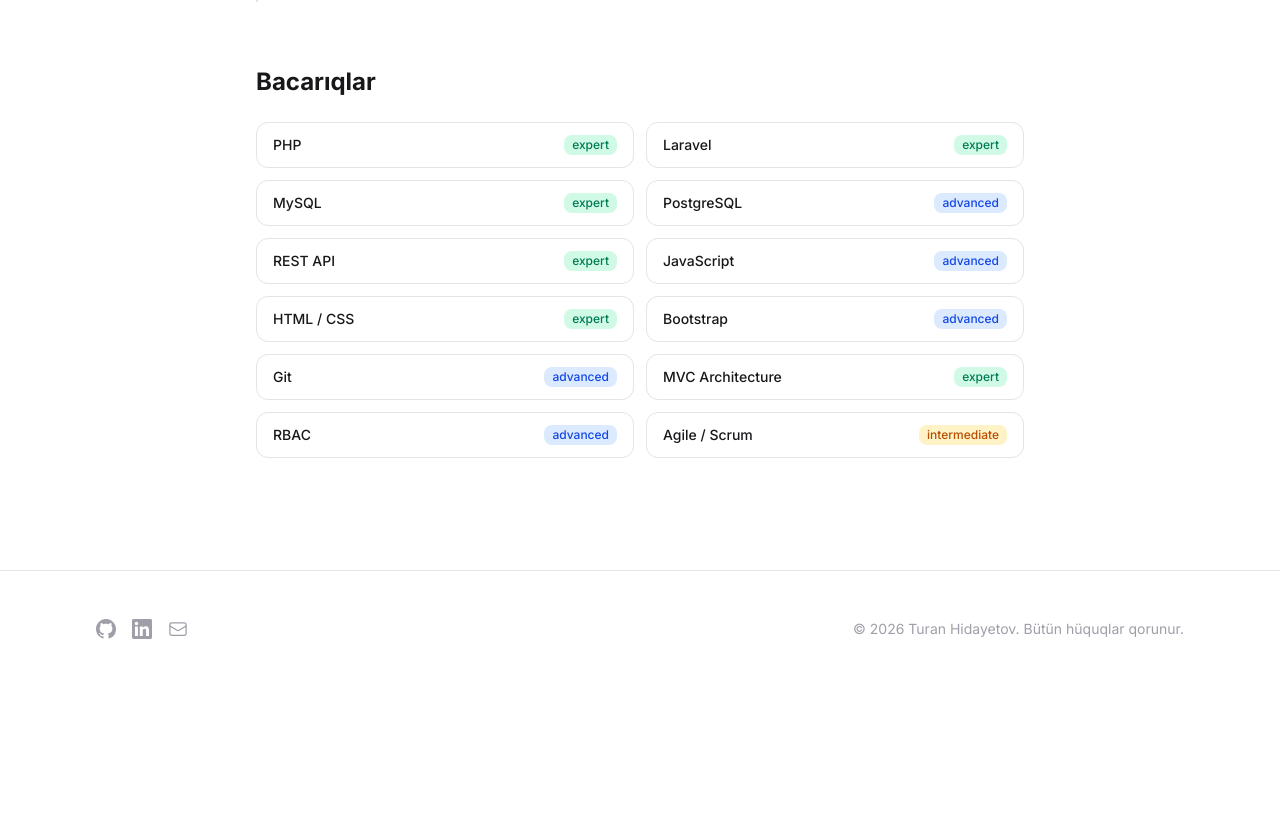
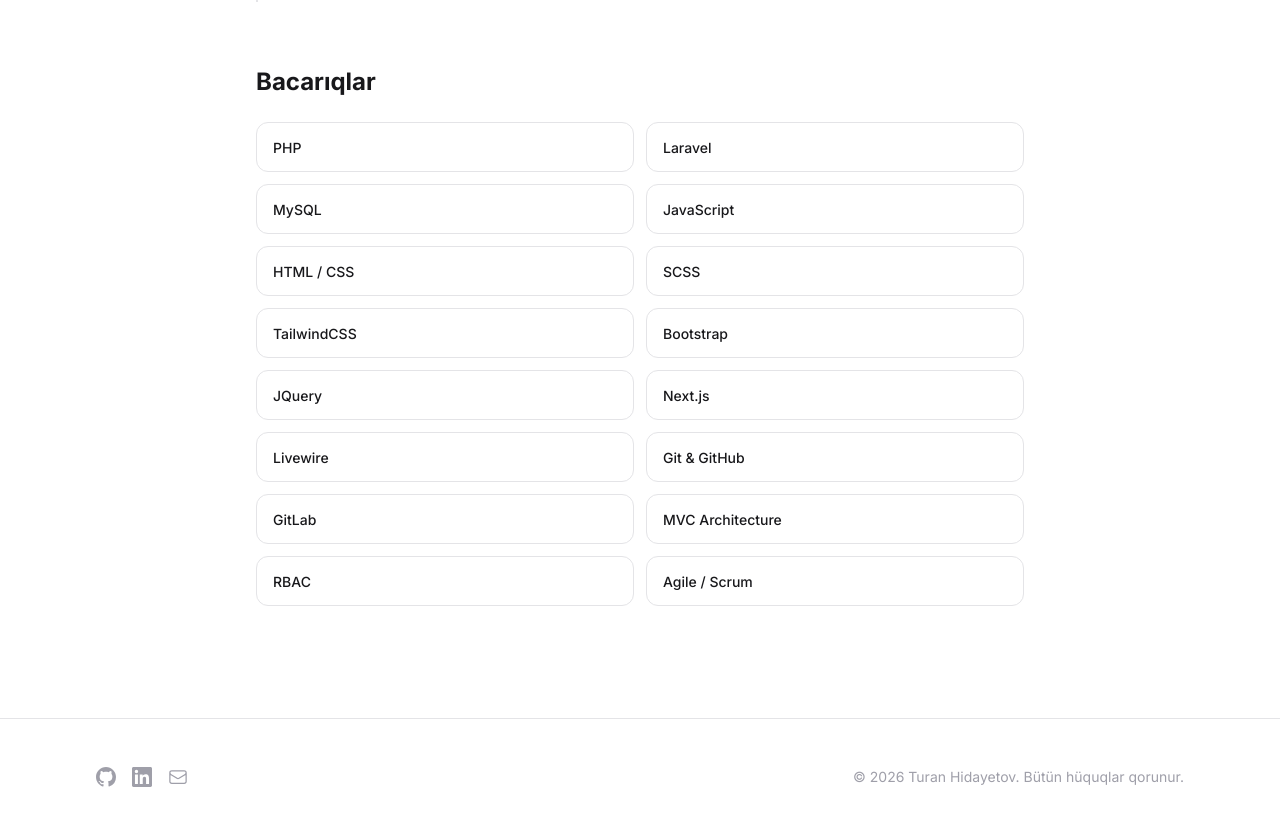
Before and after one commit to TuranHidayet/turanly, a Next.js app: page /az/about in a window 1280 px wide. Shown: the part 1147-1972 px from the top of the page. Before the commit the page ends 1834 px from the top, so only its background shows below. Built offline with nearby package versions, Linux system fonts and the light colour scheme.

Commit message:
skills yenilendi, dereceler silindi

```diff
--- a/src/app/[lang]/about/page.tsx
+++ b/src/app/[lang]/about/page.tsx
@@ -76,7 +76,6 @@
                 <SkillBadge
                   key={skill.name}
                   name={skill.name}
-                  level={skill.level}
                 />
               ))}
             </div>
--- a/src/components/SkillBadge.tsx
+++ b/src/components/SkillBadge.tsx
@@ -1,21 +1,11 @@
 interface SkillBadgeProps {
   name: string;
-  level: string;
 }
 
-export function SkillBadge({ name, level }: SkillBadgeProps) {
-  const levelColors: Record<string, string> = {
-    expert: "bg-emerald-100 text-emerald-700 dark:bg-emerald-900/30 dark:text-emerald-400",
-    advanced: "bg-blue-100 text-blue-700 dark:bg-blue-900/30 dark:text-blue-400",
-    intermediate: "bg-amber-100 text-amber-700 dark:bg-amber-900/30 dark:text-amber-400",
-  };
-
+export function SkillBadge({ name }: SkillBadgeProps) {
   return (
-    <div className="flex items-center gap-3 rounded-xl border border-zinc-200 px-4 py-3 dark:border-zinc-800">
+    <div className="rounded-xl border border-zinc-200 px-4 py-3 dark:border-zinc-800">
       <span className="text-sm font-medium">{name}</span>
-      <span className={`ml-auto rounded-lg px-2 py-0.5 text-xs font-medium ${levelColors[level] || levelColors.intermediate}`}>
-        {level}
-      </span>
     </div>
   );
 }
--- a/src/data/skills.json
+++ b/src/data/skills.json
@@ -2,12 +2,16 @@
   { "name": "PHP", "level": "expert", "icon": "php" },
   { "name": "Laravel", "level": "expert", "icon": "laravel" },
   { "name": "MySQL", "level": "expert", "icon": "mysql" },
-  { "name": "PostgreSQL", "level": "advanced", "icon": "postgresql" },
-  { "name": "REST API", "level": "expert", "icon": "api" },
   { "name": "JavaScript", "level": "advanced", "icon": "javascript" },
   { "name": "HTML / CSS", "level": "expert", "icon": "html" },
+  { "name": "SCSS", "level": "advanced", "icon": "scss" },
+  { "name": "TailwindCSS", "level": "advanced", "icon": "tailwind" },
   { "name": "Bootstrap", "level": "advanced", "icon": "bootstrap" },
-  { "name": "Git", "level": "advanced", "icon": "git" },
+  { "name": "JQuery", "level": "advanced", "icon": "jquery" },
+  { "name": "Next.js", "level": "intermediate", "icon": "nextjs" },
+  { "name": "Livewire", "level": "intermediate", "icon": "livewire" },
+  { "name": "Git & GitHub", "level": "advanced", "icon": "git" },
+  { "name": "GitLab", "level": "intermediate", "icon": "gitlab" },
   { "name": "MVC Architecture", "level": "expert", "icon": "mvc" },
   { "name": "RBAC", "level": "advanced", "icon": "rbac" },
   { "name": "Agile / Scrum", "level": "intermediate", "icon": "agile" }
```
